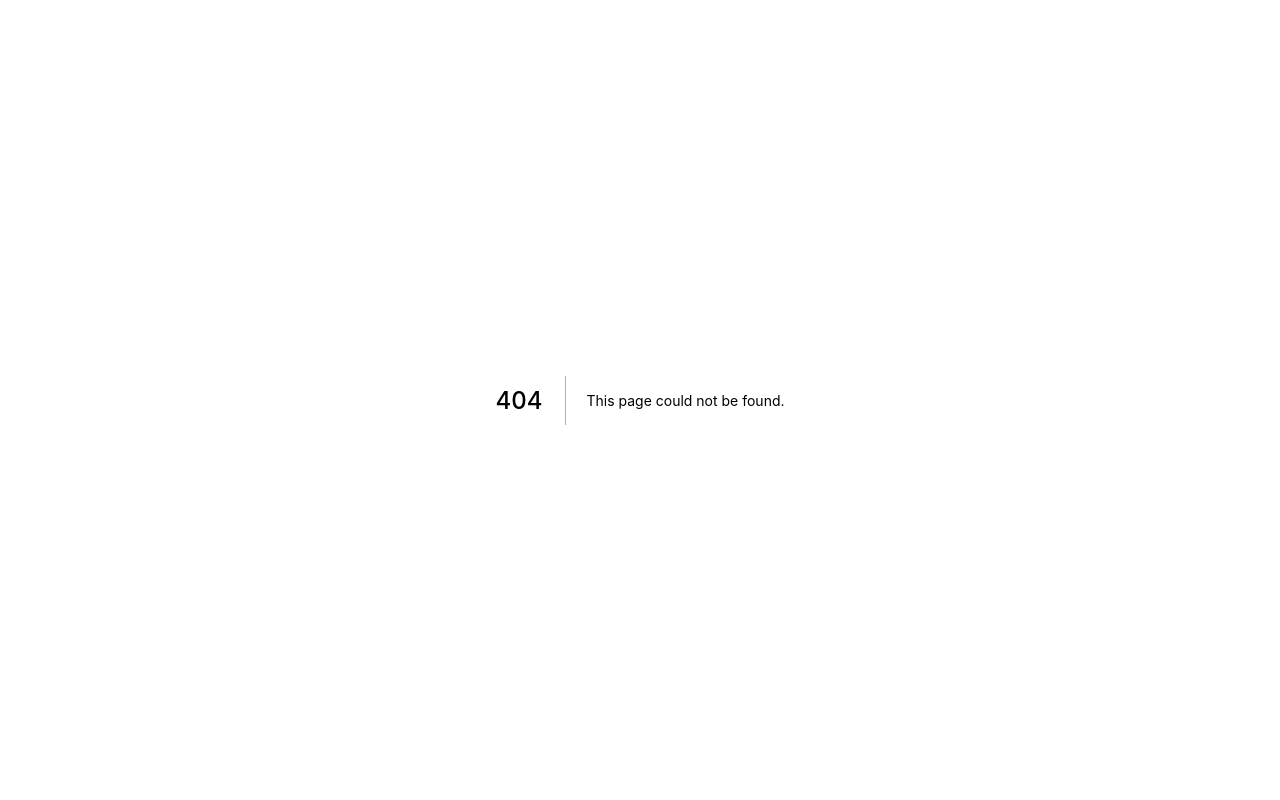
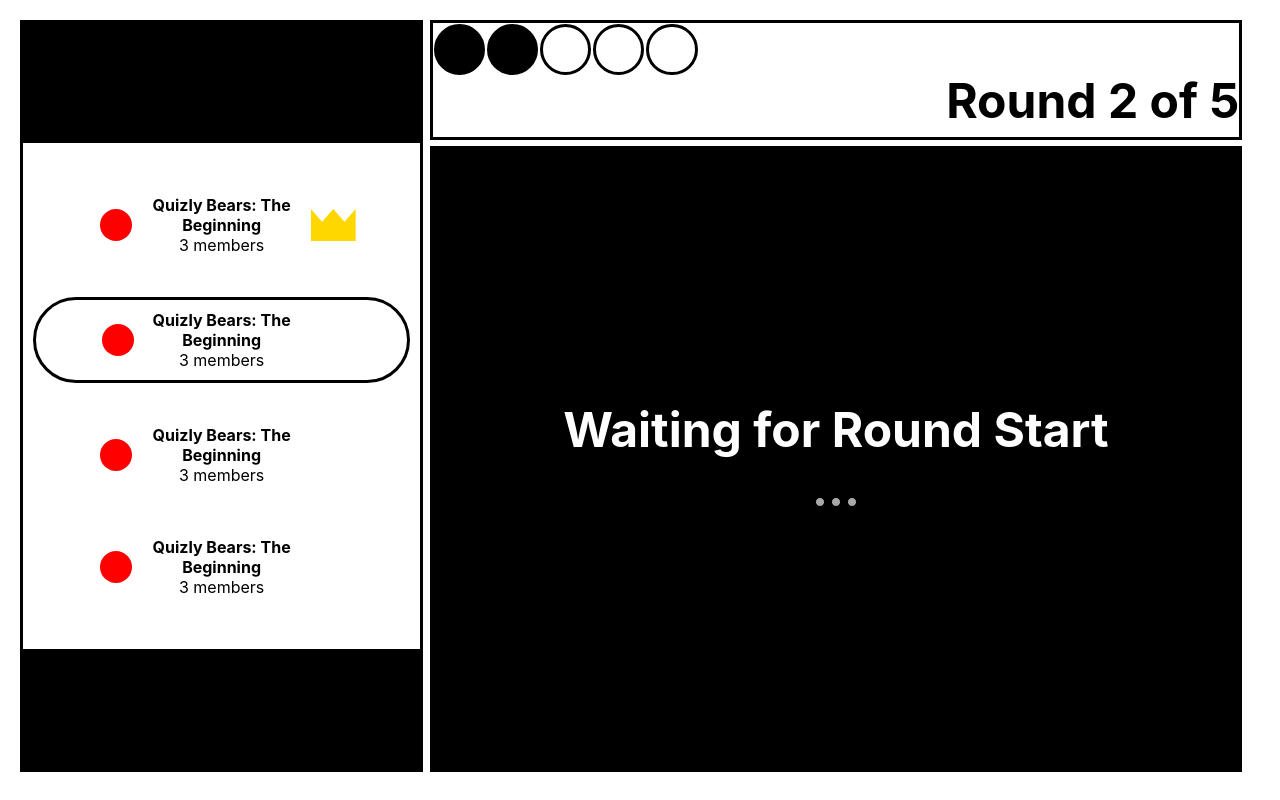
Before and after one commit to annaPerdomo/trivia-creator, a Next.js app: page /wait in a window 1280 px wide. Before the commit this address had no page. Built offline with nearby package versions, Linux system fonts and the light colour scheme.

Commit message:
Feature: Add plain HTML/css skeleton for wait page that will show between rounds

```diff
--- /dev/null
+++ b/components/WaitBetweenRounds.jsx
@@ -0,0 +1,73 @@
+import React, { useState, useEffect } from "react";
+import styles from "../styles/Wait.module.css";
+const {
+  wait,
+  left,
+  dot,
+  teamList,
+  teamButton,
+  teamButtonText,
+  waitBox,
+  selected,
+  spacer,
+  winner,
+  round,
+  filler,
+  onBlack
+} = styles;
+
+export default function WaitBetweenRounds() {
+
+  const [currentRound, setCurrentRound] = useState(null);
+
+  return (
+    <div id={wait}>
+      <div id={left}>
+        <div className={spacer}></div>
+        <div id={teamList}>
+          <div className={teamButton}>
+            <div className={dot}></div>
+            <div className={teamButtonText}>
+              <p>Quizly Bears: The Beginning</p>
+              <p>3 members</p>
+            </div>
+            <div className={winner}></div>
+          </div>
+          <div className={`${teamButton} ${selected}`}>
+            <div className={dot}></div>
+            <div className={teamButtonText}>
+              <p>Quizly Bears: The Beginning</p>
+              <p>3 members</p>
+            </div>
+          </div>
+          <div className={teamButton}>
+            <div className={dot}></div>
+            <div className={teamButtonText}>
+              <p>Quizly Bears: The Beginning</p>
+              <p>3 members</p>
+            </div>
+          </div>
+          <div className={teamButton}>
+            <div className={dot}></div>
+            <div className={teamButtonText}>
+              <p>Quizly Bears: The Beginning</p>
+              <p>3 members</p>
+            </div>
+          </div>
+        </div>
+        <div className={spacer}></div>
+      </div>
+      <div id={round}>
+        <div id={filler}>
+          <span className={onBlack}></span>
+          <span className={onBlack}></span>
+          <span></span>
+          <span></span>
+          <span></span>
+        </div>
+        <p> Round 2 of 5</p>
+      </div>
+      <div id={waitBox} className={onBlack}><p>Waiting for Round Start</p><span>...</span></div>
+    </div>
+  );
+}
--- /dev/null
+++ b/pages/wait.js
@@ -0,0 +1,26 @@
+import React from "react";
+import Head from "next/head";
+import WaitBetweenRounds from '../components/WaitBetweenRounds';
+
+
+export default function WaitPage() {
+  const title =
+    "Trivia Creator | Create trivia questions & answers and then play with a group | Trivia";
+  const desc =
+    "Trivia creator allows you to host trivia nights with your friends!"
+  const keywords = "trivia";
+  const robots = "index, follow";
+
+  return (
+    <React.Fragment>
+      <Head>
+        <title>{title}</title>
+        <meta content={desc} name="description" />
+        <meta content={keywords} name="keywords" />
+        <meta content={robots} name="robots" />
+      </Head>
+
+    <WaitBetweenRounds/>
+    </React.Fragment>
+  );
+}
--- /dev/null
+++ b/styles/Wait.module.css
@@ -0,0 +1,163 @@
+#wait {
+  --col-size: 7.5vw;
+  --row-size: 15vh;
+
+  height: 100%;
+  display:grid;
+  grid-template-columns:repeat(12, var(--col-size));
+  grid-template-rows: repeat(6, var(--row-size));
+  grid-gap: 0.5vw;
+  padding: 20px;
+  text-align: center;
+  font-size: 3rem;
+  font-weight: bolder;
+}
+
+#left {
+   grid-column: 1/span 4;
+   grid-row: 1/7;
+   border: solid;
+   display: flex;
+   flex-direction: column;
+}
+
+#chooseText {
+  height: var(--row-size);
+
+  display: grid;
+  place-content: center;
+}
+
+#name{
+  border: solid;
+  grid-column: 9/span 4;
+  grid-row: 1;
+
+  display: grid;
+  place-content: center;
+  overflow: hidden;
+}
+
+#name p {
+  margin: 0px;
+}
+
+
+#teamList{
+  flex: 1;
+  font-size: 0.7rem;
+  display: flex;
+  flex-direction: column;
+  justify-content: space-evenly;
+  padding: 10px;
+}
+
+.teamButton {
+  display: grid;
+  grid-template-columns: 1fr 2fr 1fr;
+  align-content: center;
+  font-size: 1rem;
+  width: 100%;
+  padding: 10px;
+}
+
+.teamButton.selected {
+  border: solid;
+  border-radius: 200px;
+
+}
+
+.teamButton p{
+  margin: 0px;
+}
+
+
+.teamButtonText p:last-child {
+  font-weight:lighter
+}
+
+.dot {
+  background: red;
+  height: 2.5vw;
+  width: 2.5vw;
+  border-radius: 200px;
+}
+
+.dot, .winner, .teamButtonText {
+  margin-top: auto;
+  margin-bottom: auto;
+}
+.dot {
+  margin-left: auto;
+}
+
+#waitBox {
+  grid-column: 5/13;
+  grid-row: 2/7;
+
+  display: grid;
+  place-content: center;
+}
+#waitBox p{
+  margin: 0px;
+}
+
+#waitBox span{
+  overflow: hidden;
+  animation: flash 2.5s infinite;
+}
+
+@keyframes flash {
+  from {opacity: 0 }
+
+  50% {
+    opacity: 1
+  }
+
+  to { opacity: 0}
+
+}
+/* from here down are styles specific to WaitBetweenRounds*/
+
+.spacer {
+  background: black;
+  height: var(--row-size);
+}
+
+.winner {
+  background: gold;
+  height: 2.5vw;
+  width: 3.5vw;
+  clip-path: polygon(50% 0%, 75% 40%, 100% 0, 100% 100%, 0 100%, 0 0, 25% 40%)
+}
+
+#round{
+  border: solid;
+  grid-column: 5/13;
+  text-align: end;
+  display: flex;
+  justify-content: flex-end;
+}
+
+#filler {
+  flex: 1;
+  display: flex;
+
+}
+
+#filler span {
+ border: solid black;
+ width: 4vw;
+ height: 4vw;
+ border-radius: 4vw;
+ margin: 1px;
+}
+
+#filler.onBlack {
+  border-color: black;
+}
+
+.onBlack {
+  background: black;
+  color: white
+}
```
